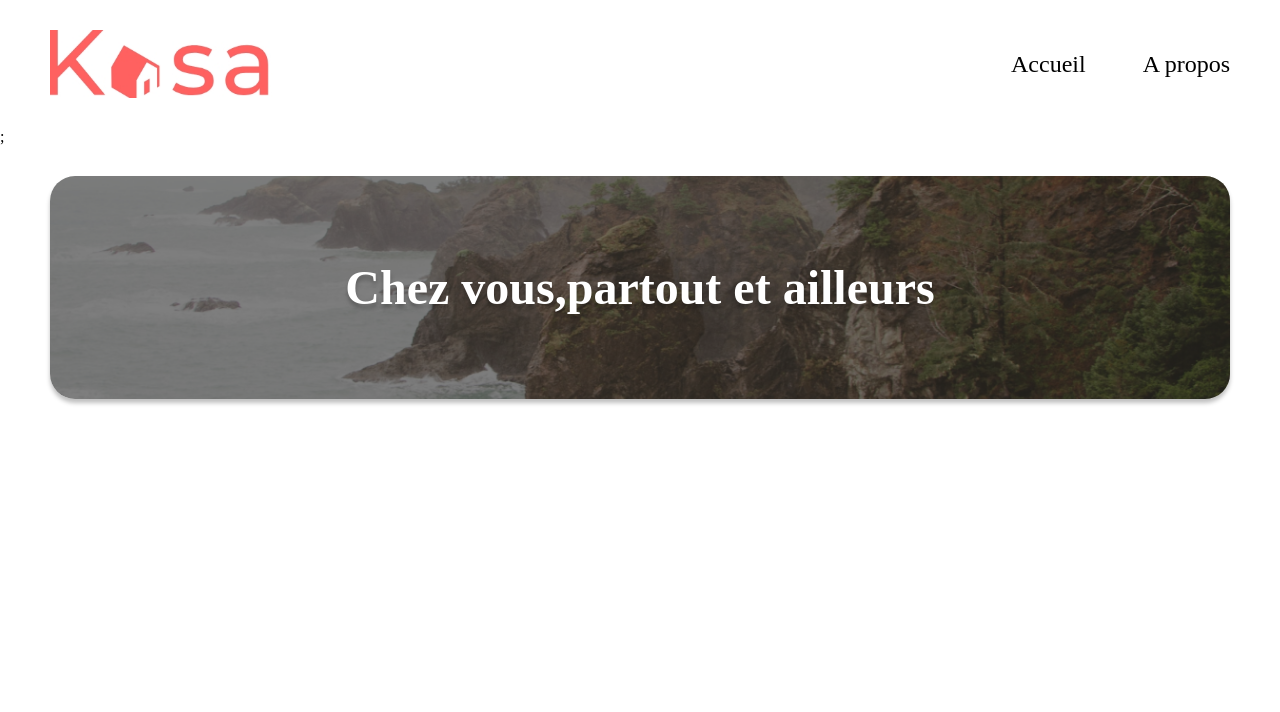
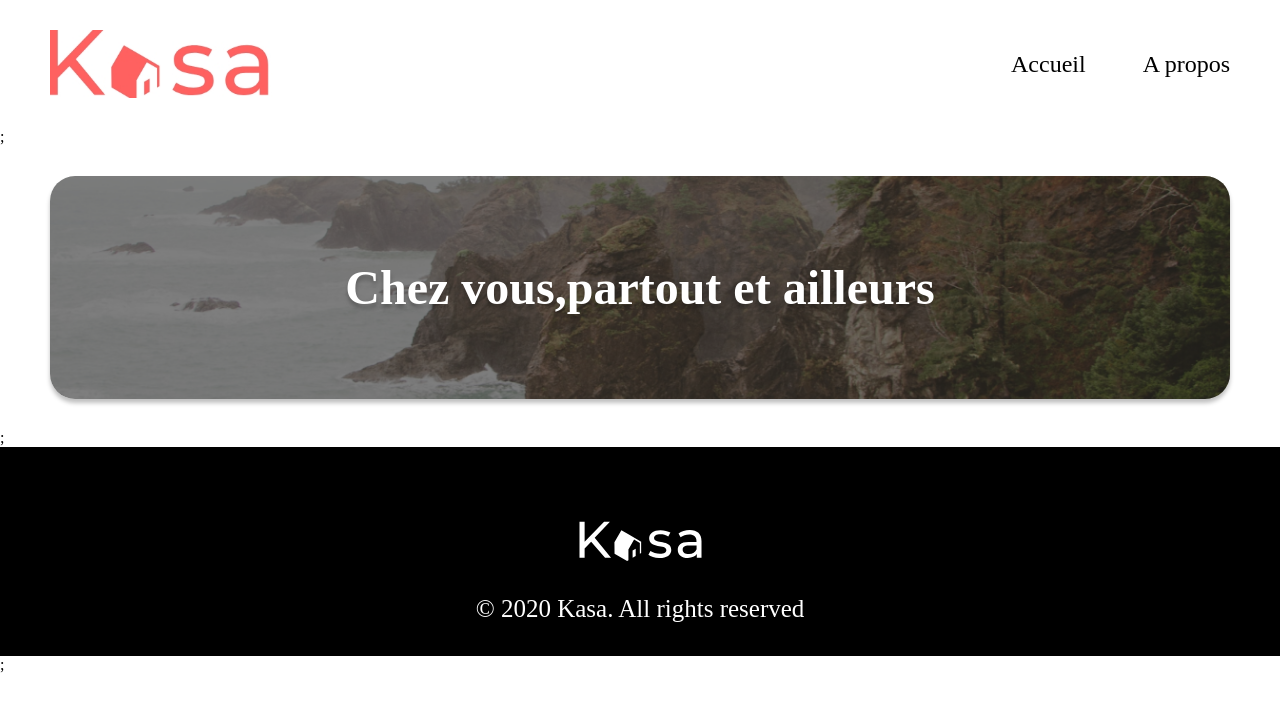
Before and after one commit to joline14/KASA-, a React (Vite) app in the folder KASA/: page / in a window 1280 px wide. Shown: the top 712 px of the page. Built offline with nearby package versions, Linux system fonts and the light colour scheme.

Commit message:
Création du Footer

```diff
--- a/KASA/src/components/App.jsx
+++ b/KASA/src/components/App.jsx
@@ -1,10 +1,11 @@
 import Header from "./header";
 import Banner from "./banner";
+import Footer from "./footer";
 
 function App() {
   return (
     <div>
-      <Header />;<Banner />
+      <Header />;<Banner />;<Footer />;
     </div>
   );
 }
--- /dev/null
+++ b/KASA/src/components/footer.jsx
@@ -0,0 +1,14 @@
+import logoFooter from "../assets/logo-footer.png.svg";
+import "../styles/footer.css";
+
+function Footer() {
+  const desciption = "© 2020 Kasa. All rights reserved";
+  return (
+    <div className="footer">
+      <img src={logoFooter} alt="logo kasa" />
+      <h4>{desciption}</h4>
+    </div>
+  );
+}
+
+export default Footer;
--- /dev/null
+++ b/KASA/src/styles/footer.css
@@ -0,0 +1,15 @@
+.footer {
+  display: flex;
+  flex-direction: column;
+  align-items: center;
+  justify-content: flex-end;
+  background-color: black;
+  width: auto;
+  height: 209px;
+}
+
+.footer h4 {
+  color: white;
+  font-size: 25px;
+  font-weight: 500;
+}
```
Also changed, not shown: KASA/src/assets/logo-footer.png.svg (added).
